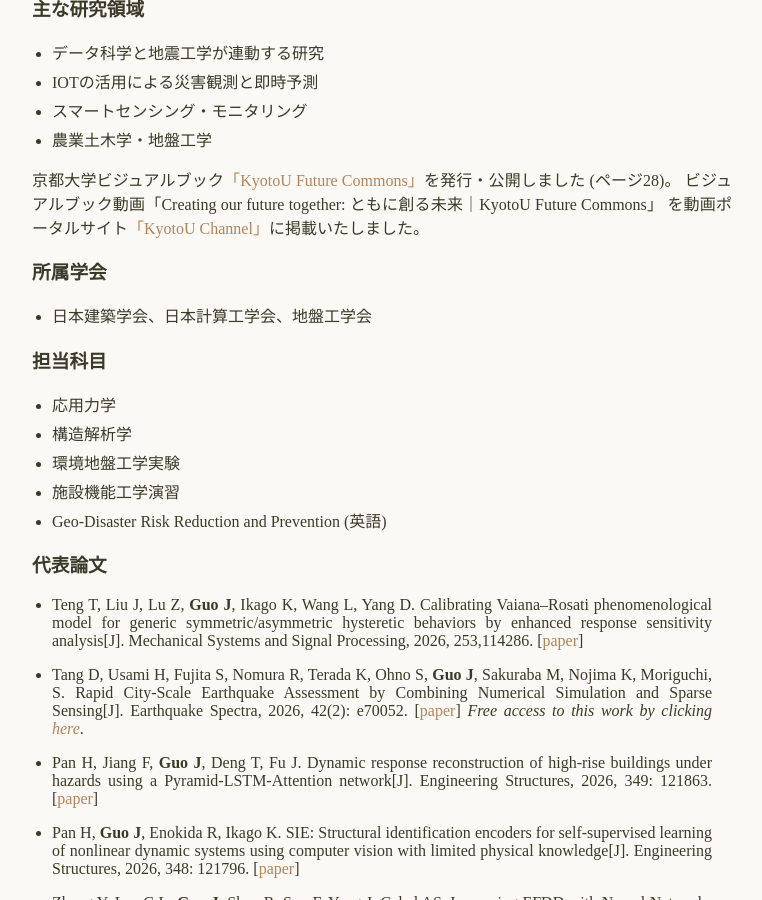
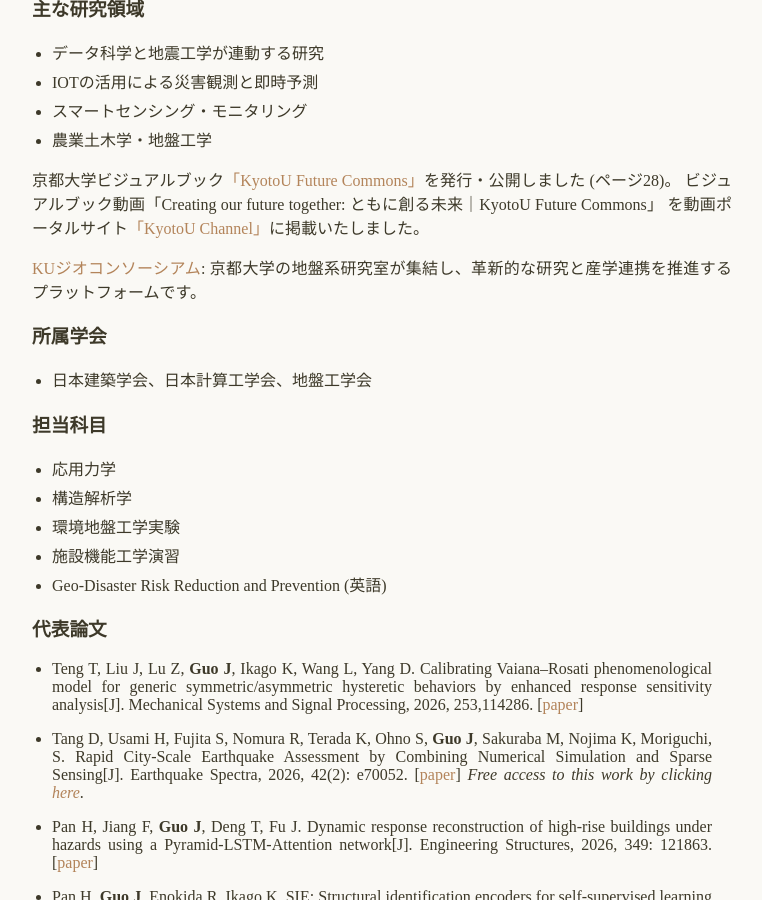
Before and after one commit to JiaGUOCV/JiaGUOCV.github.io, a Jekyll site: the page built from Japanese.md, in a window 1280 px wide and 900 px high, scrolled down 1064 px. Shown: the whole window, without its empty margins (258-1020 px from the left). Built offline with Jekyll 4.4.1, drawn with Linux system fonts in a browser that asks for light colours.

```diff
--- a/Japanese.md
+++ b/Japanese.md
@@ -49,6 +49,8 @@ Civil Engineering Sciences（CESci）は、AAAS（米国科学振興協会）発
 京都大学ビジュアルブック[「KyotoU Future Commons」](https://www.kyoto-u.ac.jp/ja/about/public/issue/ku-future-commons)を発行・公開しました (ページ28)。
 ビジュアルブック動画「Creating our future together: ともに創る未来｜KyotoU Future Commons」
 を動画ポータルサイト[「KyotoU Channel」](https://www.channel.pr.kyoto-u.ac.jp/video/40262)に掲載いたしました。
+
+[KUジオコンソーシアム](https://ku-geoconso.kuciv.kyoto-u.ac.jp/): 京都大学の地盤系研究室が集結し、革新的な研究と産学連携を推進するプラットフォームです。
 
 ### 所属学会
 * 日本建築学会、日本計算工学会、地盤工学会
```
Also changed, not shown: index.md (+2 -0 lines).
